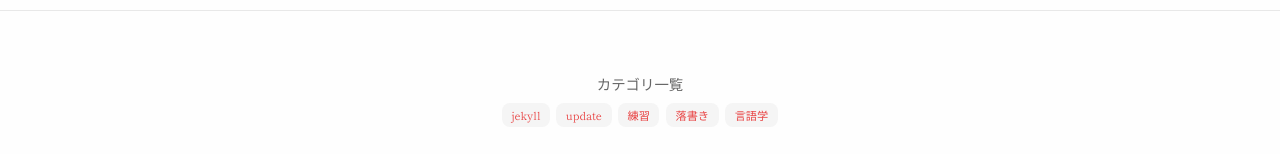
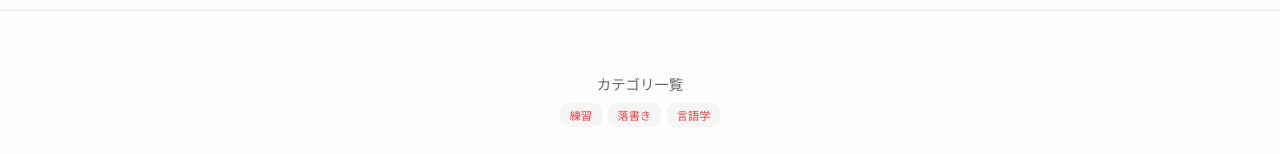
Before and after one commit to njargon/njargon.github.io, a Jekyll site: the page built from _posts/記事/2025-03-31-welcome-to-jekyll.md, in a window 1280 px wide. Shown: the part 783-937 px from the top of the page. Built offline with Jekyll 4.4.1, drawn with Linux system fonts in a browser that asks for light colours.

Commit message:
vault backup: 2025-05-24 18:15:51

```diff
--- a/_posts/記事/2025-03-31-welcome-to-jekyll.md
+++ b/_posts/記事/2025-03-31-welcome-to-jekyll.md
@@ -1,8 +1,7 @@
 ---
 layout: post
-title:  "Welcome to Jekyll!"
-date:   2025-03-31 16:04:01 +0900
-categories: jekyll update
+title: Welcome to Jekyll!
+date: 2025-03-31 16:04:01 +0900
 ---
 You’ll find this post in your `_posts` directory. Go ahead and edit it and re-build the site to see your changes. You can rebuild the site in many different ways, but the most common way is to run `jekyll serve`, which launches a web server and auto-regenerates your site when a file is updated.
 
```
Also changed, not shown: _posts/落書き/2025-04-07-落書き：人猫(じゃらし).md (renamed from _posts/落書き/2025-04-07-猫.md, +1 -1 lines), _posts/記事/2025-04-02-文章サンプル.md (+0 -1 lines), _posts/記事/2025-04-05-箇条書きサンプル.md (+4 -0 lines), _posts/落書き/2025-04-06-落書き：少年.md (renamed from _posts/落書き/2025-04-06-少年.md), _posts/落書き/2025-04-25-落書き：スタァライト.md (renamed from _posts/落書き/2025-04-25-スタァライト.md), _posts/落書き/2025-05-05-落書き：人人猫兎.md (renamed from _posts/落書き/2025-05-05-落書き.md), _posts/落書き/2025-05-07-落書き：人人猫.md (renamed from _posts/落書き/2025-05-07-落書き.md), _posts/落書き/2025-05-17-落書き：人人人猫.md (renamed from _posts/落書き/2025-05-17-落書き.md).
